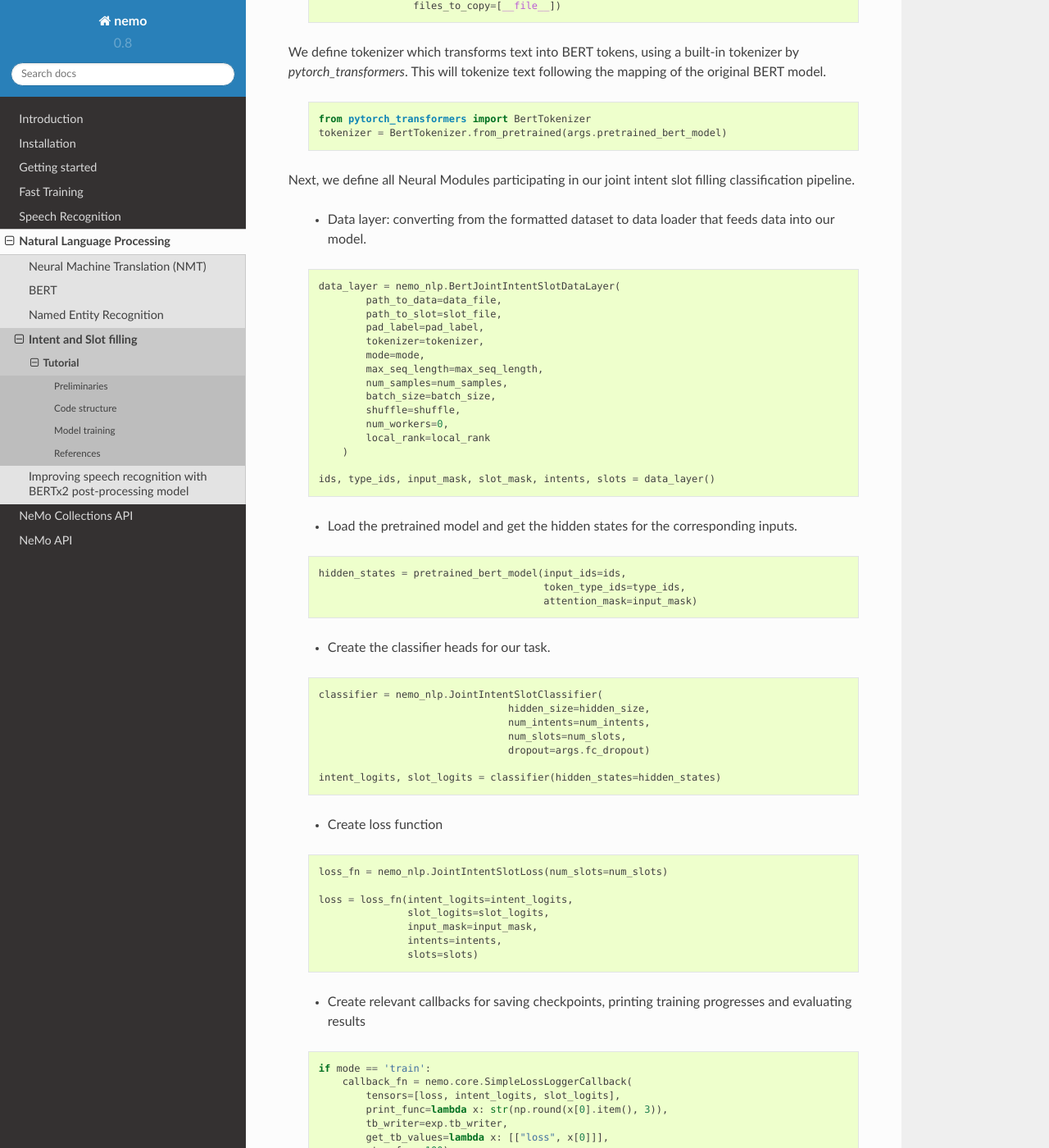
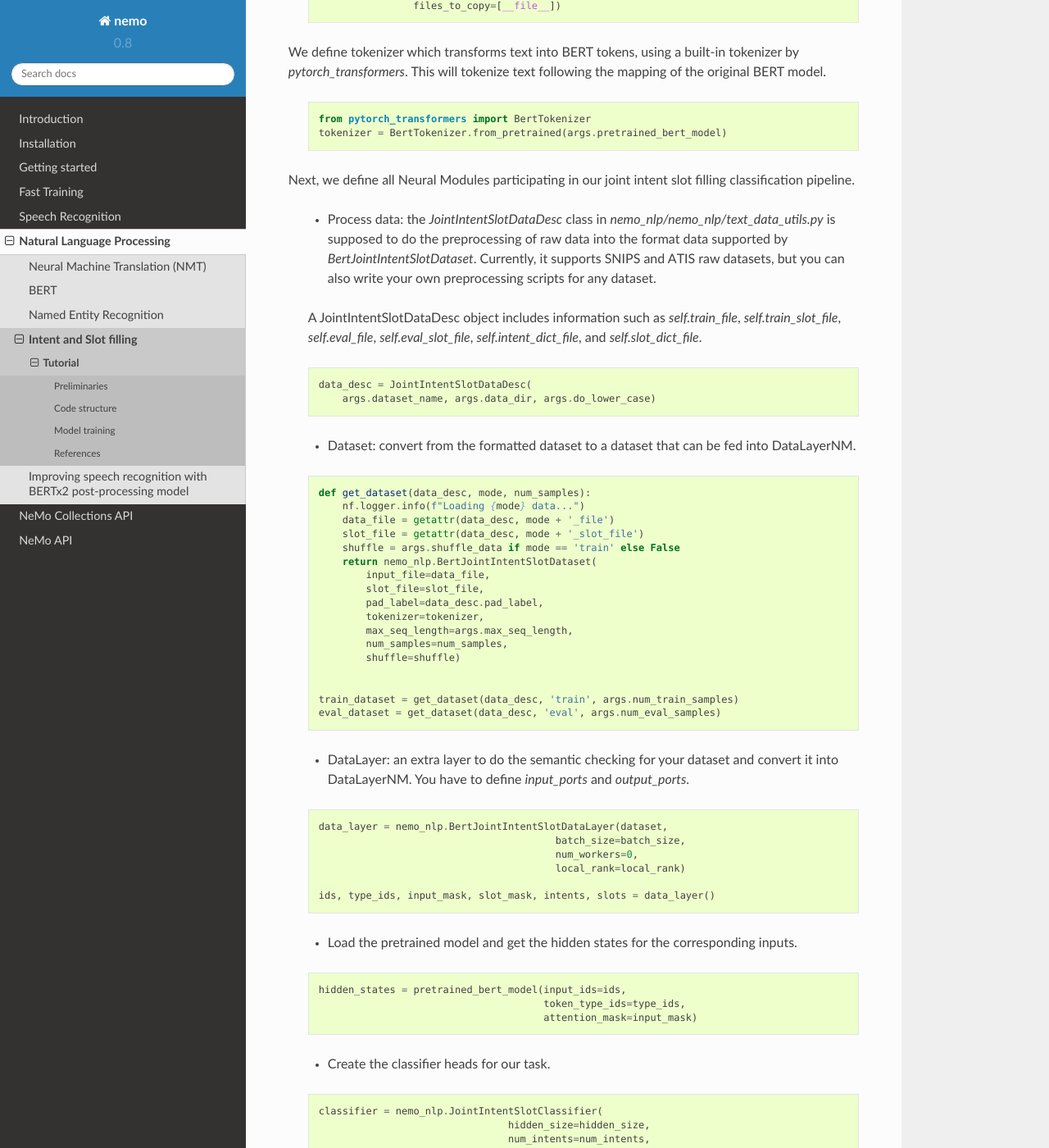
Before and after one commit to backend-engineer1/NEMO, a Sphinx documentation site: the page built from docs/sources/source/nlp/joint_intent_slot_filling.rst, in a window 1280 px wide and 1400 px high, scrolled down 1285 px. Shown: the whole window at 82% size. Built offline with Sphinx 7.4.7 and the Read the Docs theme 2.0.0, drawn with Linux system fonts in a browser that asks for light colours; cross-references to code outside the pages are shown as plain code; some of the changed text lies outside the part shown.

Commit message:
standardize dataset and datalayer for nemo-nl with docs

```diff
--- a/docs/sources/source/nlp/joint_intent_slot_filling.rst
+++ b/docs/sources/source/nlp/joint_intent_slot_filling.rst
@@ -54,23 +54,46 @@ We define tokenizer which transforms text into BERT tokens, using a built-in tok
 
 Next, we define all Neural Modules participating in our joint intent slot filling classification pipeline.
 
-    * Data layer: converting from the formatted dataset to data loader that feeds data into our model.
+    * Process data: the `JointIntentSlotDataDesc` class in `nemo_nlp/nemo_nlp/text_data_utils.py` is supposed to do the preprocessing of raw data into the format data supported by `BertJointIntentSlotDataset`. Currently, it supports SNIPS and ATIS raw datasets, but you can also write your own preprocessing scripts for any dataset.
+
+    A JointIntentSlotDataDesc object includes information such as `self.train_file`, `self.train_slot_file`, `self.eval_file`, `self.eval_slot_file`,  `self.intent_dict_file`, and `self.slot_dict_file`.
 
     .. code-block:: python
 
-        data_layer = nemo_nlp.BertJointIntentSlotDataLayer(
-                path_to_data=data_file,
-                path_to_slot=slot_file,
-                pad_label=pad_label,
+        data_desc = JointIntentSlotDataDesc(
+            args.dataset_name, args.data_dir, args.do_lower_case)
+
+
+    * Dataset: convert from the formatted dataset to a dataset that can be fed into DataLayerNM.
+
+    .. code-block:: python
+
+        def get_dataset(data_desc, mode, num_samples):
+            nf.logger.info(f"Loading {mode} data...")
+            data_file = getattr(data_desc, mode + '_file')
+            slot_file = getattr(data_desc, mode + '_slot_file')
+            shuffle = args.shuffle_data if mode == 'train' else False
+            return nemo_nlp.BertJointIntentSlotDataset(
+                input_file=data_file,
+                slot_file=slot_file,
+                pad_label=data_desc.pad_label,
                 tokenizer=tokenizer,
-                mode=mode,
-                max_seq_length=max_seq_length,
+                max_seq_length=args.max_seq_length,
                 num_samples=num_samples,
-                batch_size=batch_size,
-                shuffle=shuffle,
-                num_workers=0,
-                local_rank=local_rank
-            )
+                shuffle=shuffle)
+
+
+        train_dataset = get_dataset(data_desc, 'train', args.num_train_samples)
+        eval_dataset = get_dataset(data_desc, 'eval', args.num_eval_samples)
+
+    * DataLayer: an extra layer to do the semantic checking for your dataset and convert it into DataLayerNM. You have to define `input_ports` and `output_ports`.
+
+    .. code-block:: python
+
+        data_layer = nemo_nlp.BertJointIntentSlotDataLayer(dataset,
+                                                batch_size=batch_size,
+                                                num_workers=0,
+                                                local_rank=local_rank)
 
         ids, type_ids, input_mask, slot_mask, intents, slots = data_layer()
 
@@ -114,29 +137,26 @@ Next, we define all Neural Modules participating in our joint intent slot fillin
 
     .. code-block:: python
 
-        if mode == 'train':
-            callback_fn = nemo.core.SimpleLossLoggerCallback(
-                tensors=[loss, intent_logits, slot_logits],
-                print_func=lambda x: str(np.round(x[0].item(), 3)),
-                tb_writer=exp.tb_writer,
-                get_tb_values=lambda x: [["loss", x[0]]],
-                step_freq=100)
-        elif mode == 'eval':
-            callback_fn = nemo.core.EvaluatorCallback(
-                eval_tensors=[intent_logits, slot_logits, intents, slots],
-                user_iter_callback=lambda x, y: eval_iter_callback(
-                    x, y, data_layer),
-                user_epochs_done_callback=lambda x: eval_epochs_done_callback(
-                    x, f'{exp.work_dir}/graphs'),
-                tb_writer=exp.tb_writer,
-                eval_step=steps_per_epoch)
+        callback_train = nemo.core.SimpleLossLoggerCallback(
+            tensors=train_tensors,
+            print_func=lambda x: str(np.round(x[0].item(), 3)),
+            tb_writer=nf.tb_writer,
+            get_tb_values=lambda x: [["loss", x[0]]],
+            step_freq=steps_per_epoch)
 
+        callback_eval = nemo.core.EvaluatorCallback(
+            eval_tensors=eval_tensors,
+            user_iter_callback=lambda x, y: eval_iter_callback(
+                x, y, data_layer),
+            user_epochs_done_callback=lambda x: eval_epochs_done_callback(
+                x, f'{nf.work_dir}/graphs'),
+            tb_writer=nf.tb_writer,
+            eval_step=steps_per_epoch)
 
         ckpt_callback = nemo.core.CheckpointCallback(
-            folder=exp.ckpt_dir,
+            folder=nf.checkpoint_dir,
             epoch_freq=args.save_epoch_freq,
             step_freq=args.save_step_freq)
-
 
     * Finally, we define the optimization parameters and run the whole pipeline.
 
```
